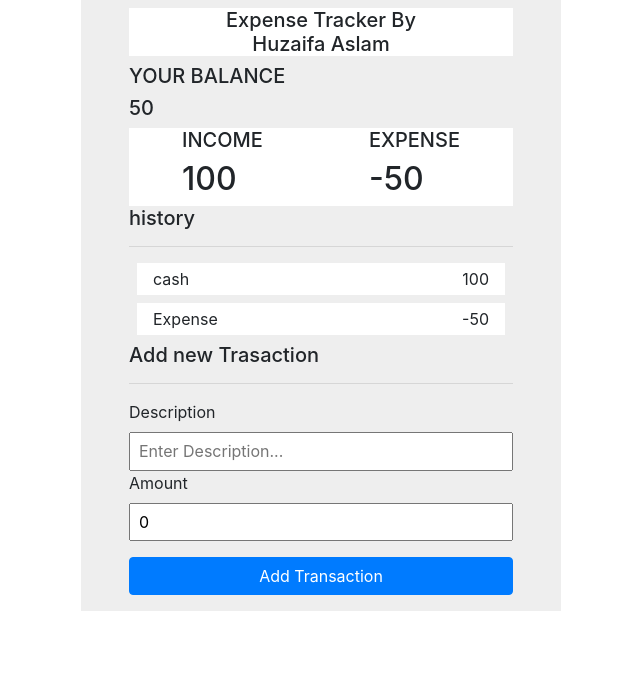
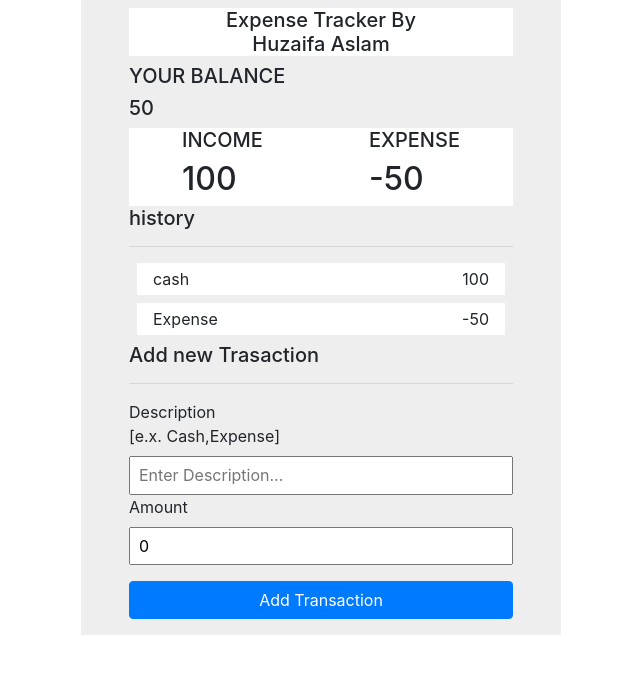
Before and after one commit to huzaifa-aslam/expense-tracker-app-react, a React (Create React App) app: page / in a window 1280 px wide. Shown: the top 674 px of the page, without its empty margins (319-959 px from the left). Built offline with nearby package versions, Linux system fonts and the light colour scheme.

Commit message:
files added

```diff
--- a/src/Child1.js
+++ b/src/Child1.js
@@ -1,5 +1,5 @@
 import React, { useContext, useState } from "react";
-import { Button, Container } from "react-bootstrap";
+import { Button, Container, Alert } from "react-bootstrap";
 //import {transaction} from './transContext'
 import { trnsaction } from "./transContext";
 
@@ -16,13 +16,17 @@ function Child1() {
   const handleAddition = (event) => {
     event.preventDefault();
 
+    if (Number(newAmount) <= 0 || newDesc === "") {
+      alert(`Please Add some amount And/Or Description !!`)
+
+      return false;
+    }
     transactions.addTransaction({
       amount: Number(newAmount),
       desc: newDesc,
     });
-setAmount(0)
-setDesc("")
-
+    setAmount(0);
+    setDesc("");
   };
   // getIncome function
   const getIncome = () => {
@@ -49,8 +53,10 @@ setDesc("")
   return (
     <Container className="measure bg-light-gray pl-5 pr-5 pt-2 pb-3">
       <div className="tc">
-        <h5 className="bg-white">Expense Tracker
-            By<br/> Huzaifa Aslam
+
+        <h5 className="bg-white">
+          Expense Tracker By
+          <br /> Huzaifa Aslam
         </h5>
       </div>
       <div>
@@ -74,9 +80,12 @@ setDesc("")
       <div className="history">
         {transactions?.trnsaction.map((transObj, ind) => {
           return (
-            <div className="flex justify-between bg-white m-2 pl-3 pr-3 pt-1 pb-1 " key={ind}>
+            <div
+              className="flex justify-between bg-white m-2 pl-3 pr-3 pt-1 pb-1 "
+              key={ind}
+            >
               <span>{transObj.desc}</span>
-              <span>{transObj.amount}</span>
+              <span>{transObj.amount}<span></span></span>
             </div>
           );
         })}
@@ -87,10 +96,11 @@ setDesc("")
         <hr />
       </div>
       <form onSubmit={handleAddition}>
-        <label>Description</label>
+      <label>Description<br/>[e.x. Cash,Expense]</label>
         <br />
         <input
-    value={newDesc}
+        required
+          value={newDesc}
           className="w-100 p-2"
           type="text"
           onChange={(ev) => setDesc(ev.target.value)}
@@ -100,6 +110,7 @@ setDesc("")
         <label>Amount</label>
         <br />
         <input
+        required
           value={newAmount}
           className="w-100 p-2"
           type="number"
```
Also changed, not shown: src/Child1.css (+12 -0 lines).
